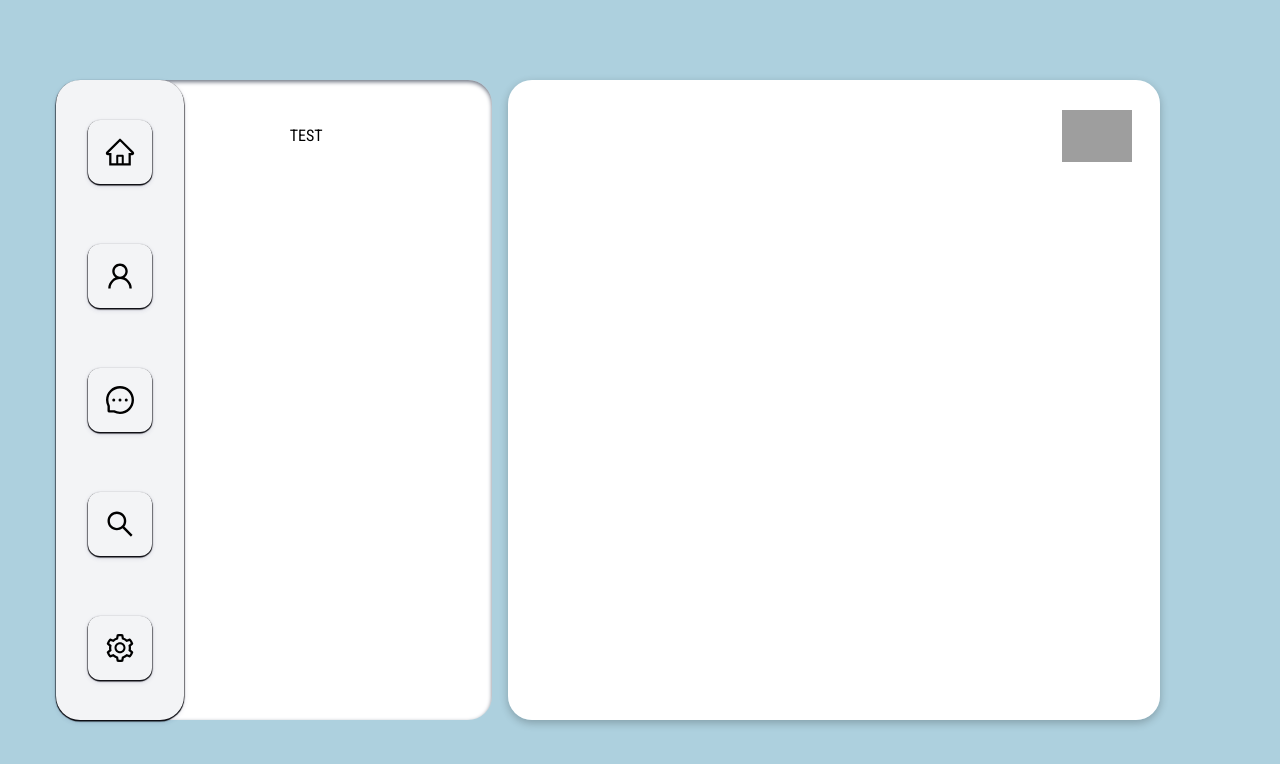
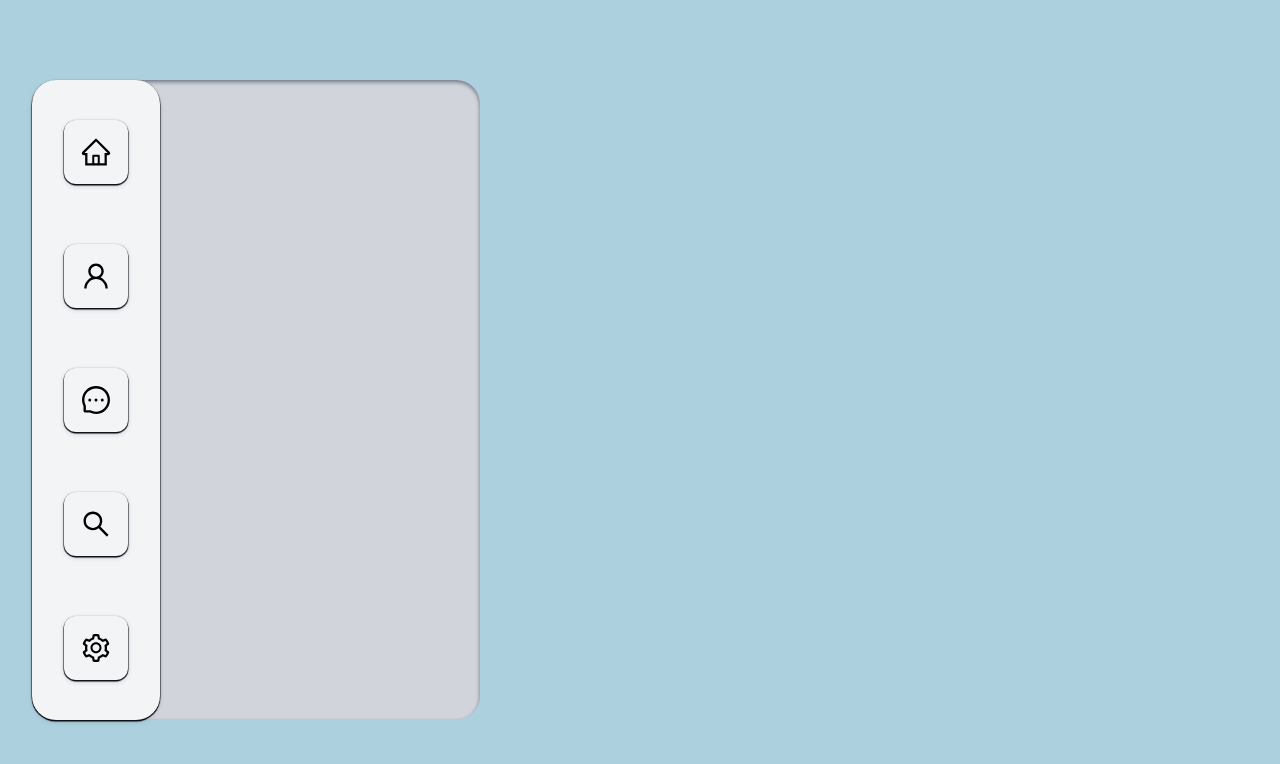
Before and after one commit to Aejkatappaja/Chat-App-Front, a Next.js app: page /chat in a window 1280 px wide. Shown: the top 764 px of the page. Built offline with nearby package versions, Linux system fonts and the light colour scheme; grey boxes are pictures that could not be loaded.

Commit message:
conditional rendering chat

```diff
--- a/app/chat/components/ChatContainer.tsx
+++ b/app/chat/components/ChatContainer.tsx
@@ -6,7 +6,7 @@ interface ChatContainerProps {
 
 export const ChatContainer: React.FC<ChatContainerProps> = ({ children }) => {
   return (
-    <div className="w-[65rem] h-[40rem] bg-none rounded-tr-3xl rounded-br-3xl flex relative">
+    <div className="w-[68rem] h-[40rem] bg-none rounded-tr-3xl rounded-br-3xl flex justify-between relative">
       {children}
     </div>
   );
--- /dev/null
+++ b/app/chat/components/chat/chat.tsx
@@ -0,0 +1,24 @@
+import React from "react";
+import Image from "next/image";
+import useNavContent from "@/state/navStore";
+interface ChatProps {}
+
+export const Chat: React.FC<ChatProps> = ({}) => {
+  const { activeButton } = useNavContent();
+  return activeButton ? (
+    <div className=" w-[42rem] rounded-3xl shadow-chat bg-white">
+      <div className="flex items-center h-28 justify-end pr-4 rounded-tr-3xl rounded-tl-3xl">
+        <Image
+          src="/chat-logo.png"
+          alt="sonup-logo"
+          width={70}
+          height={50}
+          className="mr-3"
+        />
+      </div>
+      <div className="h-[33rem] rounded-br-3xl rounded-bl-3xl"></div>
+    </div>
+  ) : (
+    false
+  );
+};
--- a/app/chat/components/menu/Menu.tsx
+++ b/app/chat/components/menu/Menu.tsx
@@ -1,11 +1,19 @@
+import useNavContent from "@/state/navStore";
 import React from "react";
 
 interface MenuProps {}
 
 export const Menu: React.FC<MenuProps> = ({}) => {
+  const { activeButton } = useNavContent();
   return (
-    <div className="w-96 bg-white shadow-inner shadow-gray-500 rounded-tr-3xl rounded-br-3xl">
-      <div className="flex items-center h-28 justify-center ">TEST</div>
+    <div className="w-96 bg-gray-300 shadow-inner shadow-gray-500 rounded-tr-3xl rounded-br-3xl flex justify-end ">
+      <div className="h-full w-[19.25rem] z-40 flex flex-col">
+        {activeButton && (
+          <h1 className=" h-28 text-xl tracking-widest text-black font-base pt-14 text-center ">
+            - {activeButton} -
+          </h1>
+        )}
+      </div>
     </div>
   );
 };
--- a/app/chat/components/nav/NavButton.tsx
+++ b/app/chat/components/nav/NavButton.tsx
@@ -15,7 +15,9 @@ export const NavButton: React.FC<NavButtonProps> = ({ variant }) => {
           ? "bg-[pink] w-16 h-16 rounded-xl flex justify-center items-center text-white text-3xl font-bold shadow-inner shadow-black duration-1000 hover:cursor-pointer"
           : "w-16 h-16 shadow-nav flex items-center justify-center rounded-xl duration-1000 hover:cursor-pointer"
       }
-      onClick={() => handleClick(variant)}
+      onClick={() => {
+        handleClick(variant), activeButton === variant && handleClick("");
+      }}
     >
       <IconSwitcher variant={variant} />
     </div>
--- a/app/chat/page.tsx
+++ b/app/chat/page.tsx
@@ -1,31 +1,20 @@
 "use client";
+
+import React from "react";
+
 import { MainContainer } from "@/components/ui/MainContainer";
-import React from "react";
-import Image from "next/image";
-import { Nav } from "@/chat/components/nav/Nav";
-import useNavContent from "@/state/navStore";
 import { ChatContainer } from "./components/ChatContainer";
 import { Menu } from "./components/menu/Menu";
+import { Chat } from "./components/chat/chat";
+import { Nav } from "@/chat/components/nav/Nav";
 
 export default function ChatPage() {
-  const { activeButton, setActiveButton } = useNavContent();
   return (
     <MainContainer>
       <ChatContainer>
         <Nav />
         <Menu />
-        <div className=" w-[42rem] rounded-3xl shadow-[rgba(0,_0,_0,_0.24)_0px_3px_8px] ml-4">
-          <div className="flex items-center h-28 justify-end pr-4 bg-white rounded-tr-3xl rounded-tl-3xl">
-            <Image
-              src="/chat-logo.png"
-              alt="sonup-logo"
-              width={70}
-              height={50}
-              className="mr-3"
-            />
-          </div>
-          <div className="h-[33rem] rounded-br-3xl rounded-bl-3xl  bg-white"></div>
-        </div>
+        <Chat />
       </ChatContainer>
     </MainContainer>
   );
--- a/tailwind.config.js
+++ b/tailwind.config.js
@@ -14,6 +14,7 @@ module.exports = {
       },
       boxShadow: {
         nav: "rgba(50, 50, 105, 0.15) 0 2px 5px 0, rgba(0, 0, 0, 1) 0 1px 1px 0.5px",
+        chat: "rgba(0, 0, 0, 0.24) 0px 3px 8px",
       },
     },
   },
```
